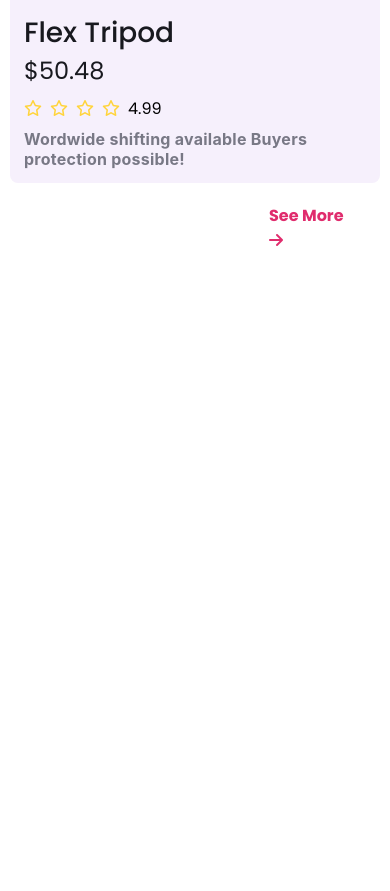
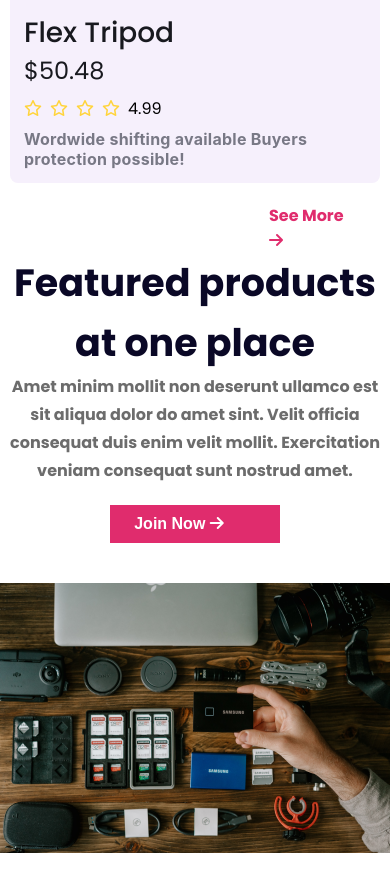
Before and after one commit to imrul099/influencer-ltd, a plain HTML site: page index.html in a window 390 px wide. Shown: the part 5345-6236 px from the top of the page. Before the commit the page ends 5598 px from the top, so only its background shows below. Drawn offline with Linux system fonts and the light colour scheme.

Commit message:
added the featured section

```diff
--- a/index.html
+++ b/index.html
@@ -189,6 +189,16 @@
                     <p>See More<span><i class="fa-solid fa-arrow-right forward"></i></span></p>
                 </div>
         </section>
+        <section class="feature-section">
+            <div class="feature-img">
+                <img src="./images/gear.png" alt="">
+            </div>
+            <div class="feature-container">
+                <h3>Featured products at one place</h3>
+                <p>Amet minim mollit non deserunt ullamco est sit aliqua dolor do amet sint. Velit officia consequat duis enim velit mollit. Exercitation veniam consequat sunt nostrud amet.</p>
+                <button class="btn-second">Join Now <span><i class="fa-solid fa-arrow-right"></i></span></button>
+            </div>
+        </section>
     </main>
     <footer>
 
--- a/styles/responsive.css
+++ b/styles/responsive.css
@@ -18,7 +18,8 @@
        gap: 8px;
     }
 
-    .banner{
+    .banner,
+    .feature-section{
         flex-direction: column-reverse;
         justify-content: center;
     }
@@ -71,4 +72,15 @@
         object-fit: cover;
         display: block;
     }
+
+    /* featured section */
+    .feature-section{
+        margin: 70px 10px;
+        text-align: center;
+        gap: 40px;
+    }
+
+    .btn-second{
+        margin-top: 20px;
+    }
 }
--- a/styles/styles.css
+++ b/styles/styles.css
@@ -163,12 +163,11 @@ main {
   letter-spacing: 0.252px;
 }
 
-.card-section{
+.card-section {
   position: relative;
-
 }
 
-.see-more{
+.see-more {
   color: #e02c6d;
   font-size: 1rem;
   font-weight: 700;
@@ -177,3 +176,38 @@ main {
   left: 90%;
   top: 100%;
 }
+
+/* feature section */
+
+.feature-section {
+  margin-top: 120px;
+  display: flex;
+  gap: 90px;
+  align-items: center;
+}
+
+.feature-container h3 {
+  color: #0a0826;
+  font-size: 2.375rem;
+  font-weight: 700;
+  line-height: 60px;
+}
+
+.feature-container p {
+  color: #6c6c6c;
+  font-size: 1rem;
+  font-weight: 700;
+  line-height: 28px;
+}
+
+.btn-second {
+  background: #e02c6d;
+  padding: 10px 24px;
+  border: none;
+  color: #fff;
+  font-size: 1rem;
+  font-style: normal;
+  font-weight: 700;
+  line-height: normal;
+  cursor: pointer;
+}
```
